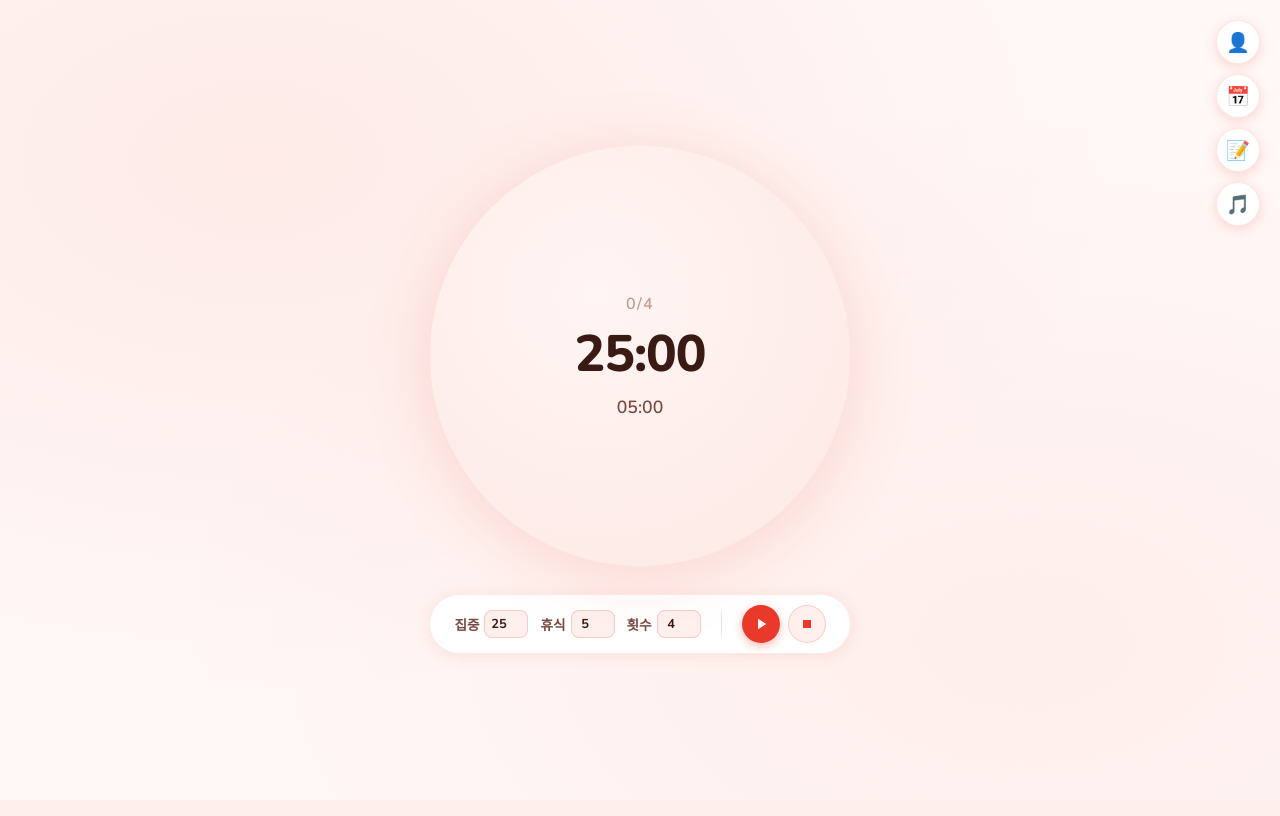
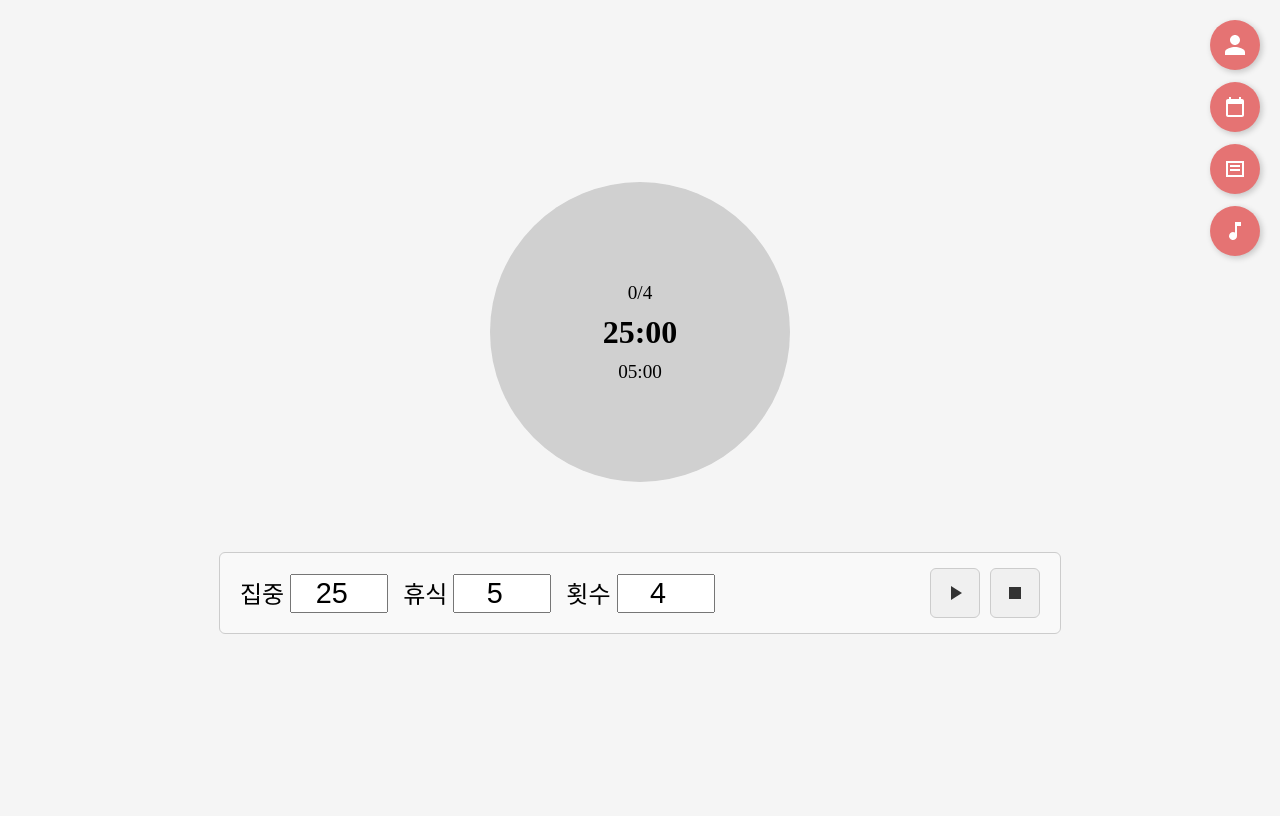
Before and after one commit to purplecurry/prj-toti, a FastAPI app: page /timer/ in a window 1280 px wide. Before the commit the page ends 655 px from the top, so only its background shows below. Run offline with FastAPI, Linux system fonts and the light colour scheme; data that the repository does not hold is empty; parts of the project's set-up code (start-up, migrations or seed data) failed here and were passed over.

Commit message:
Refactor Pomodoro timer UI and remove BGM feature
Updated styles and layout for the Pomodoro timer interface, including changes to button sizes, colors, and overall structure. Removed background music functionality and adjusted timer circle dimensions.

```diff
--- a/templates/timer.html
+++ b/templates/timer.html
@@ -3,234 +3,173 @@
 <head>
   <meta charset="UTF-8">
   <title>Pomodoro Timer</title>
-  <link href="https://fonts.googleapis.com/css2?family=Nunito:wght@400;600;700;800&display=swap" rel="stylesheet">
   <style>
-    :root {
-      --tomato: #e8392a;
-      --tomato-light: #ff6b5b;
-      --tomato-pale: #fff0ee;
-      --tomato-dark: #c0281b;
-      --leaf: #4a7c3f;
-      --cream: #fff8f6;
-      --text-dark: #3a1a14;
-      --text-mid: #7a4a42;
-      --text-light: #c49990;
-    }
-
-    * { box-sizing: border-box; margin: 0; padding: 0; }
-
     body {
-      font-family: 'Nunito', sans-serif;
       display: flex;
       flex-direction: column;
       justify-content: center;
       align-items: center;
       height: 100vh;
-      background: var(--cream);
-      background-image:
-        radial-gradient(ellipse at 20% 20%, rgba(232,57,42,0.07) 0%, transparent 60%),
-        radial-gradient(ellipse at 80% 80%, rgba(232,57,42,0.05) 0%, transparent 60%);
+      background: #f5f5f5;
     }
 
-    /* 타이머 원 - 크게 */
     .timer-container {
       position: relative;
-      width: 420px;
-      height: 420px;
-      margin-bottom: 28px;
-      filter: drop-shadow(0 8px 32px rgba(232,57,42,0.15));
+      width: 300px;
+      height: 300px;
+      margin-bottom: 20px;
     }
 
+    /* 원형 진행바 (SVG) */
     .circle {
       position: absolute;
       top: 0;
       left: 0;
     }
 
-    #focus-circle {
+    #focus-circle{
       fill: none;
-      stroke-width: 28;
+      stroke-width: 40;
       stroke-linecap: round;
       transform: rotate(-90deg);
       transform-origin: 50% 50%;
-      transition: stroke-dashoffset 1s linear;
-      stroke: var(--tomato);
+      transition: stroke-dashoffset 1s linear; /* 부드럽게 변화 */
+      stroke: red;
     }
 
     #break-circle {
       fill: none;
-      stroke-width: 14;
+      stroke-width: 20;
       stroke-linecap: round;
       transform: rotate(-90deg);
       transform-origin: 50% 50%;
-      transition: stroke-dashoffset 1s linear;
-      stroke: #4caf50;
+      transition: stroke-dashoffset 1s linear; /* 부드럽게 변화 */
+      stroke: green;
     }
 
-    /* 중앙 원 */
+    /* 중앙 박스 */
     .time-box {
       width: 100%;
       height: 100%;
       border-radius: 50%;
-      background: radial-gradient(circle at 40% 35%, #fff5f3, #fde8e4);
+      background: #d0d0d0;
       display: flex;
       flex-direction: column;
       justify-content: center;
       align-items: center;
-      gap: 4px;
     }
 
     .counter {
-      font-size: 1em;
-      color: var(--text-light);
-      font-weight: 600;
-      letter-spacing: 0.08em;
+      font-size: 1.2em;
+      color: black;
+      margin-bottom: 10px;
+      font-weight: normal;
     }
 
     .big-time {
-      font-size: 3.2em;
-      font-weight: 800;
-      color: var(--text-dark);
-      letter-spacing: -0.02em;
+      font-size: 2em;
+      font-weight: bold;
+      color: black;
     }
 
     .small-time {
-      font-size: 1.1em;
-      color: var(--text-mid);
-      font-weight: 600;
-      margin-top: 2px;
+      font-size: 1.2em;
+      color: black;
+      margin-top: 10px;
     }
 
-    /* 하단 바 - 작고 아담하게 */
+    /* 하단 바 전체 */
     .bottom-bar {
       display: flex;
-      justify-content: center;
+      justify-content: space-between; /* 왼쪽은 inputs, 오른쪽은 버튼 */
       align-items: center;
-      gap: 20px;
-      padding: 10px 24px;
-      border-radius: 50px;
-      background: white;
-      box-shadow: 0 2px 16px rgba(232,57,42,0.1);
-      border: 1.5px solid rgba(232,57,42,0.1);
+      width: 800px; /* 가로 길이 확장 */
+      margin-top: 50px; /* 타이머와 간격 확보 */
+      padding: 15px 20px;
+      border: 1px solid #ccc;
+      border-radius: 6px;
+      background: #f9f9f9;
     }
 
+    /* 입력 박스 */
     .inputs {
       display: flex;
-      gap: 12px;
-      align-items: center;
-      font-size: 0.85em;
-      color: var(--text-mid);
-      font-weight: 700;
-    }
-
-    .inputs label {
-      display: flex;
-      align-items: center;
-      gap: 5px;
+      gap: 15px;
+      font-size: 1.5em; /* 글자 크기 확대 */
     }
 
     .inputs input {
-      width: 44px;
-      font-size: 0.95em;
-      font-family: 'Nunito', sans-serif;
-      font-weight: 700;
+      width: 90px;
+      font-size: 1.2em;
       text-align: center;
-      border: 1.5px solid rgba(232,57,42,0.2);
-      border-radius: 8px;
-      padding: 4px 0;
-      color: var(--text-dark);
-      background: var(--tomato-pale);
-      outline: none;
     }
 
-    .inputs input:focus {
-      border-color: var(--tomato);
-    }
-
-    .divider {
-      width: 1px;
-      height: 24px;
-      background: rgba(232,57,42,0.15);
-    }
-
-    /* 재생/정지 버튼 */
+    /* 버튼 */
     .controls {
       display: flex;
-      gap: 8px;
+      flex-direction: row; /* 버튼 가로 정렬 */
+      gap: 10px;
     }
 
     .controls button {
       display: flex;
       justify-content: center;
       align-items: center;
-      width: 38px;
-      height: 38px;
-      border: none;
-      border-radius: 50%;
+      width: 50px;   /* 버튼 크기 고정 */
+      height: 50px;  /* 버튼 크기 고정 */
+      border: 1px solid #ccc;
+      border-radius: 6px;
+      background: #f0f0f0;
       cursor: pointer;
-      transition: all 0.2s ease;
+      transition: background 0.2s ease;
     }
 
-    #start-btn {
-      background: var(--tomato);
-      box-shadow: 0 3px 10px rgba(232,57,42,0.35);
+    .controls button:hover {
+      background: #e0e0e0;
     }
-    #start-btn:hover {
-      background: var(--tomato-dark);
-      transform: scale(1.08);
+
+    .controls svg {
+      width: 24px;   /* 아이콘 크기 고정 */
+      height: 24px;
+      fill: #333;
     }
-    #start-btn svg { fill: white; width: 18px; height: 18px; }
 
-    #stop-btn {
-      background: var(--tomato-pale);
-      border: 1.5px solid rgba(232,57,42,0.2);
-    }
-    #stop-btn:hover {
-      background: #ffddd9;
-      transform: scale(1.08);
-    }
-    #stop-btn svg { fill: var(--tomato); width: 16px; height: 16px; }
-
-    /* 메모 박스 */
+    /* 여기서부턴 메모 */
     .memo-box {
       position: fixed;
       top: 20px;
       left: 20px;
       width: 300px;
       height: 400px;
-      border: 1.5px solid rgba(232,57,42,0.15);
-      border-radius: 16px;
+      border: 1px solid #ccc;
+      border-radius: 6px;
       background: #ffffff;
-      box-shadow: 0 8px 32px rgba(232,57,42,0.12);
+      box-shadow: 2px 2px 8px rgba(0,0,0,0.2);
       resize: both;
       overflow: hidden;
       z-index: 1000;
-      display: none;
+      display: none; /* 기본은 닫혀 있음 */
     }
 
     .memo-header {
-      background: var(--tomato-pale);
-      padding: 8px 12px;
+      background: #f0f0f0;
+      padding: 6px 10px;
       cursor: move;
-      font-weight: 800;
-      font-size: 0.9em;
-      color: var(--tomato-dark);
-      border-bottom: 1.5px solid rgba(232,57,42,0.1);
+      font-weight: bold;
+      border-bottom: 1px solid #ccc;
       display: flex;
       justify-content: space-between;
       align-items: center;
     }
 
     .memo-header button {
-      background: var(--tomato);
+      background: #4caf50;
       color: white;
       border: none;
-      border-radius: 50%;
-      width: 22px;
-      height: 22px;
+      border-radius: 4px;
+      width: 24px;
+      height: 24px;
       cursor: pointer;
-      font-size: 1em;
-      line-height: 1;
     }
 
     .memo-content {
@@ -240,88 +179,81 @@
     }
 
     .memo-item {
-      border: 1px solid rgba(232,57,42,0.12);
-      border-radius: 8px;
+      border: 1px solid #ddd;
+      border-radius: 4px;
       margin-bottom: 8px;
-      overflow: hidden;
     }
 
     .memo-title {
-      background: var(--tomato-pale);
-      padding: 7px 10px;
+      background: #eee;
+      padding: 6px;
       cursor: pointer;
       display: flex;
       justify-content: space-between;
       align-items: center;
-      font-size: 0.88em;
-      font-weight: 700;
-      color: var(--text-dark);
     }
 
-    .memo-title span { flex-grow: 1; }
+    .memo-title span {
+      flex-grow: 1;
+    }
 
-    .memo-actions { display: flex; gap: 4px; }
-    .memo-actions button { background: none; border: none; cursor: pointer; font-size: 0.9em; }
+    .memo-actions {
+      display: flex;
+      gap: 6px;
+    }
+
+    .memo-actions button {
+      background: none;
+      border: none;
+      cursor: pointer;
+    }
 
     .memo-body {
       display: none;
-      padding: 8px 10px;
-      background: white;
-      font-size: 0.85em;
-      color: var(--text-mid);
+      padding: 6px;
+      background: #fafafa;
     }
 
     .memo-title span.placeholder,
     .memo-body.placeholder {
-      color: var(--text-light);
+      color: #999; /* 회색 계열 */
       font-style: italic;
     }
 
-    /* 우측 상단 버튼 */
+    /* 우측 상단 버튼 관련 */
+
     .top-right-buttons {
       position: fixed;
       top: 20px;
       right: 20px;
       display: flex;
-      flex-direction: column;
-      gap: 10px;
+      flex-direction: column; /* 세로 정렬 */
+      gap: 12px;              /* 버튼 간격 */
       z-index: 2000;
     }
 
     .circle-btn {
-      width: 44px;
-      height: 44px;
+      width: 50px;
+      height: 50px;
       border-radius: 50%;
       border: none;
-      background: white;
-      box-shadow: 0 3px 12px rgba(232,57,42,0.18);
+      background: #e57373; /* 토마토 느낌의 붉은색 */
+      box-shadow: 2px 2px 6px rgba(0,0,0,0.2);
       display: flex;
       align-items: center;
       justify-content: center;
       cursor: pointer;
-      transition: all 0.2s ease;
-      border: 1.5px solid rgba(232,57,42,0.12);
-      font-size: 1.2em;
+      transition: background 0.2s;
     }
 
     .circle-btn:hover {
-      transform: scale(1.12) rotate(-5deg);
-      box-shadow: 0 5px 18px rgba(232,57,42,0.28);
-      background: var(--tomato-pale);
+      background: #ef9a9a; /* hover 시 조금 더 밝은 톤 */
     }
 
     .circle-btn svg {
-      width: 20px;
-      height: 20px;
-      fill: var(--tomato);
-    }
-
-    /* BGM 켜져있을 때 */
-    .circle-btn.bgm-on {
-      background: var(--tomato);
-    }
-    .circle-btn.bgm-on svg {
-      fill: white;
+      width: 24px;
+      height: 24px;
+      fill: white; /* 아이콘은 흰색으로 대비 */
     }
 
   </style>
@@ -341,28 +273,47 @@
   <!-- 우측 상단 버튼 -->
   <div class="top-right-buttons">
     <!-- 마이페이지 버튼 -->
-    <button class="circle-btn" title="마이페이지">👤</button>
+    <button class="circle-btn">
+      <svg xmlns="http://www.w3.org/2000/svg" viewBox="0 0 24 24" fill="white">
+        <path d="M12 12c2.7 0 5-2.3 5-5s-2.3-5-5-5-5 2.3-5 5 2.3 5 5 5zm0 2c-3.3 0-10 1.7-10 5v3h20v-3c0-3.3-6.7-5-10-5z"/>
+      </svg>
+    </button>
 
     <!-- 캘린더 버튼 -->
-    <button class="circle-btn" title="캘린더">📅</button>
+    <button class="circle-btn">
+      <svg xmlns="http://www.w3.org/2000/svg" viewBox="0 0 24 24" fill="white">
+        <path d="M19 4h-1V2h-2v2H8V2H6v2H5c-1.1 0-2 .9-2
+                2v14c0 1.1.9 2 2 2h14c1.1 0 2-.9
+                2-2V6c0-1.1-.9-2-2-2zm0
+                16H5V9h14v11z"/>
+      </svg>
+    </button>
 
     <!-- 메모 박스 열고 닫기 버튼 -->
-    <button class="circle-btn" title="메모">📝</button>
+    <button class="circle-btn">
+      <svg xmlns="http://www.w3.org/2000/svg" viewBox="0 0 24 24" fill="white">
+        <path d="M3 4v16h18V4H3zm16 14H5V6h14v12zM7 8h10v2H7V8zm0 4h10v2H7v-2z"/>
+      </svg>
+    </button>
 
     <!-- BGM 버튼 -->
-    <button class="circle-btn" id="bgm-btn" title="배경음악">🎵</button>
+    <button class="circle-btn">
+      <svg xmlns="http://www.w3.org/2000/svg" viewBox="0 0 24 24" fill="white">
+        <path d="M12 3v10.55A4 4 0 1 0 14 17V7h4V3h-6z"/>
+      </svg>
+    </button>
   </div>
 
   <!-- 타이머 및 관련 버튼 -->
   <div class="timer-container">
     <!-- 집중 타이머 (빨간색 원형) -->
-    <svg class="circle" width="420" height="420">
-      <circle id="focus-circle" cx="210" cy="210" r="175" />
+    <svg class="circle" width="300" height="300">
+      <circle id="focus-circle" cx="150" cy="150" r="100" />
     </svg>
 
     <!-- 휴식 타이머 (녹색 원형) -->
-    <svg class="circle" width="420" height="420">
-      <circle id="break-circle" cx="210" cy="210" r="158" />
+    <svg class="circle" width="300" height="300">
+      <circle id="break-circle" cx="150" cy="150" r="90" />
     </svg>
 
     <div class="time-box">
@@ -380,16 +331,18 @@
     <label>휴식 <input type="number" id="break-input" value="5"></label>
     <label>횟수 <input type="number" id="count-input" value="4"></label>
   </div>
-  <div class="divider"></div>
   <div class="controls">
+    <!-- 재생 버튼 -->
     <button id="start-btn">
       <svg id="start-icon" xmlns="http://www.w3.org/2000/svg" viewBox="0 0 24 24">
-        <path d="M8 5v14l11-7z"/>
+        <path d="M8 5v14l11-7z"/> <!-- ▶ 아이콘 -->
       </svg>
     </button>
+
+    <!-- 정지 버튼 -->
     <button id="stop-btn">
       <svg xmlns="http://www.w3.org/2000/svg" viewBox="0 0 24 24">
-        <rect x="6" y="6" width="12" height="12"/>
+        <rect x="6" y="6" width="12" height="12"/> <!-- ■ 아이콘 -->
       </svg>
     </button>
   </div>
@@ -416,8 +369,8 @@
     const breakCircle = document.getElementById("break-circle");
     const memoContent = document.getElementById("memo-content");
     // 원 둘레 계산
-    const focusCircumference = 2 * Math.PI * 175; // r=175
-    const breakCircumference = 2 * Math.PI * 158;  // r=158
+    const focusCircumference = 2 * Math.PI * 100; // r=100
+    const breakCircumference = 2 * Math.PI * 90;  // r=90
 
     // 서버에서 값 가져오기
     async function loadTimerData() {
@@ -591,39 +544,6 @@ async function loadMemos() {
 
     /* 초기 상태: ▶ 아이콘 */
     setPlayIcon();
-
-    // BGM 버튼
-    const bgmBtn = document.getElementById("bgm-btn");
-    let bgmAudio = null;
-    let bgmOn = false;
-
-    bgmBtn.addEventListener("click", () => {
-      if (!bgmOn) {
-        // BGM 켜기 - 무료 빗소리 ASMR (공개 도메인)
-        if (!bgmAudio) {
-          bgmAudio = new Audio("https://www.soundjay.com/nature/sounds/rain-01.mp3");
-          bgmAudio.loop = true;
-          bgmAudio.volume = 0.4;
-        }
-        bgmAudio.play().catch(() => {
-          alert("브라우저 정책으로 자동재생이 차단됐어요.\n직접 클릭해서 다시 시도해보세요!");
-        });
-        bgmOn = true;
-        bgmBtn.classList.add("bgm-on");
-        bgmBtn.textContent = "🔊";
-        bgmBtn.title = "배경음악 끄기";
-      } else {
-        // BGM 끄기
-        if (bgmAudio) {
-          bgmAudio.pause();
-          bgmAudio.currentTime = 0;
-        }
-        bgmOn = false;
-        bgmBtn.classList.remove("bgm-on");
-        bgmBtn.textContent = "🎵";
-        bgmBtn.title = "배경음악 켜기";
-      }
-    });
 
     // 우상단 버튼들
 
@@ -906,20 +826,3 @@ async function loadMemos() {
   </script>
 </body>
 </html>
-
-<!--
- 할 것 목록
- 1) 타이머 ui 모양 맞추기 => 일단 완료
- 2) 좌측 메모 구현하기 => 완료
- ㄴa) 메뉴는 로그인 후에만 표시 (마지막에 구현 예정)
- ㄴb) 메시지 추가버튼, 각 메시지 내에는 편집, 삭제버튼
- 3) 우측 메뉴 구현하기 => b안으로
- ㄴa) 기본 햄버거 버튼. 누르면 펼쳐지게
- ㄴb) 엥? 햄버거 버튼 필요한가? 그냥 사람 모양 놔두고 마이페이지 보내면 되는거 아닌가?
- 4) timer.py에 연결하기
-  ㄴa) 로그인시 메모 불러오기 (완)
-  ㄴb) 메모 저장시 서버에도 자동으로 저장하기 <<=당장 해야 할것
-
- xx) bgm 재생 관련 구현하기
- ㄴ이건 진짜 마지막에 구현 할 예정. 들어갈 bgm도, 데이터 구조도, 관련 저장 기능도 다 다시 손 봐야 한다.
-  -->
```
